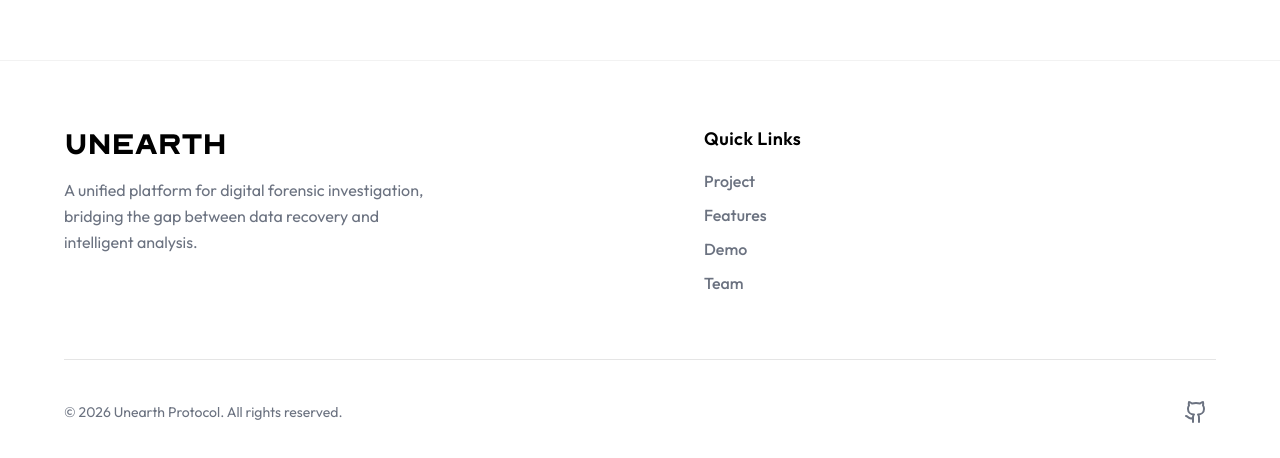
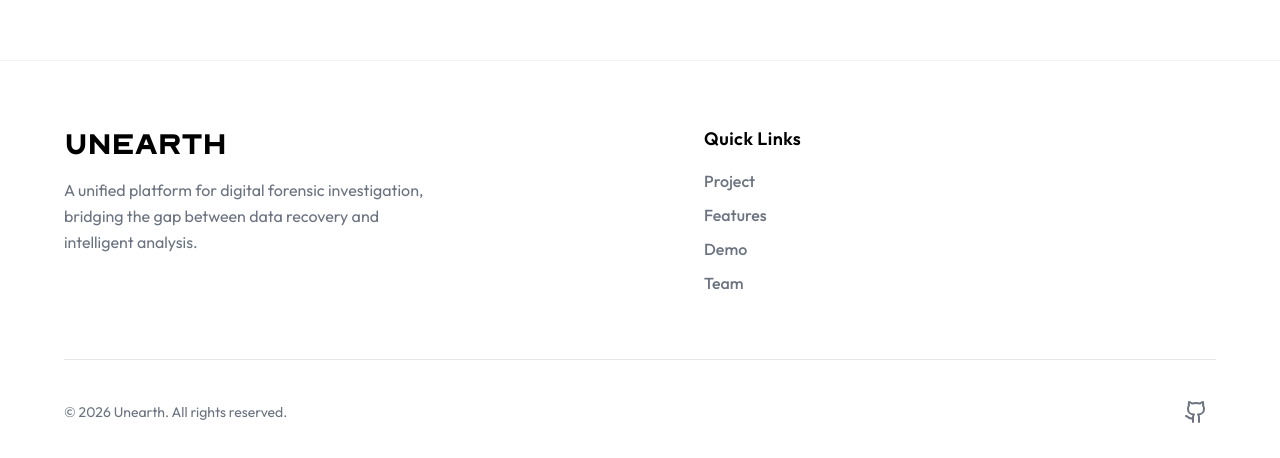
Before and after one commit to bhargavgajare1479/unearth-showcase-website, a Next.js app: page / in a window 1280 px wide. Shown: the part 9370-9828 px from the top of the page. Built offline with nearby package versions, Linux system fonts and the light colour scheme.

Commit message:
Minor correction to footer

```diff
--- a/src/components/Footer.tsx
+++ b/src/components/Footer.tsx
@@ -28,7 +28,7 @@ export default function Footer() {
                 {/* Bottom Separator & Copyright */}
                 <div className="pt-8 border-t border-foreground/10 flex flex-col sm:flex-row items-center justify-between gap-6">
                     <span className="text-xs sm:text-sm text-text-muted text-outfit-regular text-center sm:text-left">
-                        © {new Date().getFullYear()} Unearth Protocol. All rights reserved.
+                        © {new Date().getFullYear()} Unearth. All rights reserved.
                     </span>
 
                     <div className="flex items-center gap-4 sm:gap-6">
```
